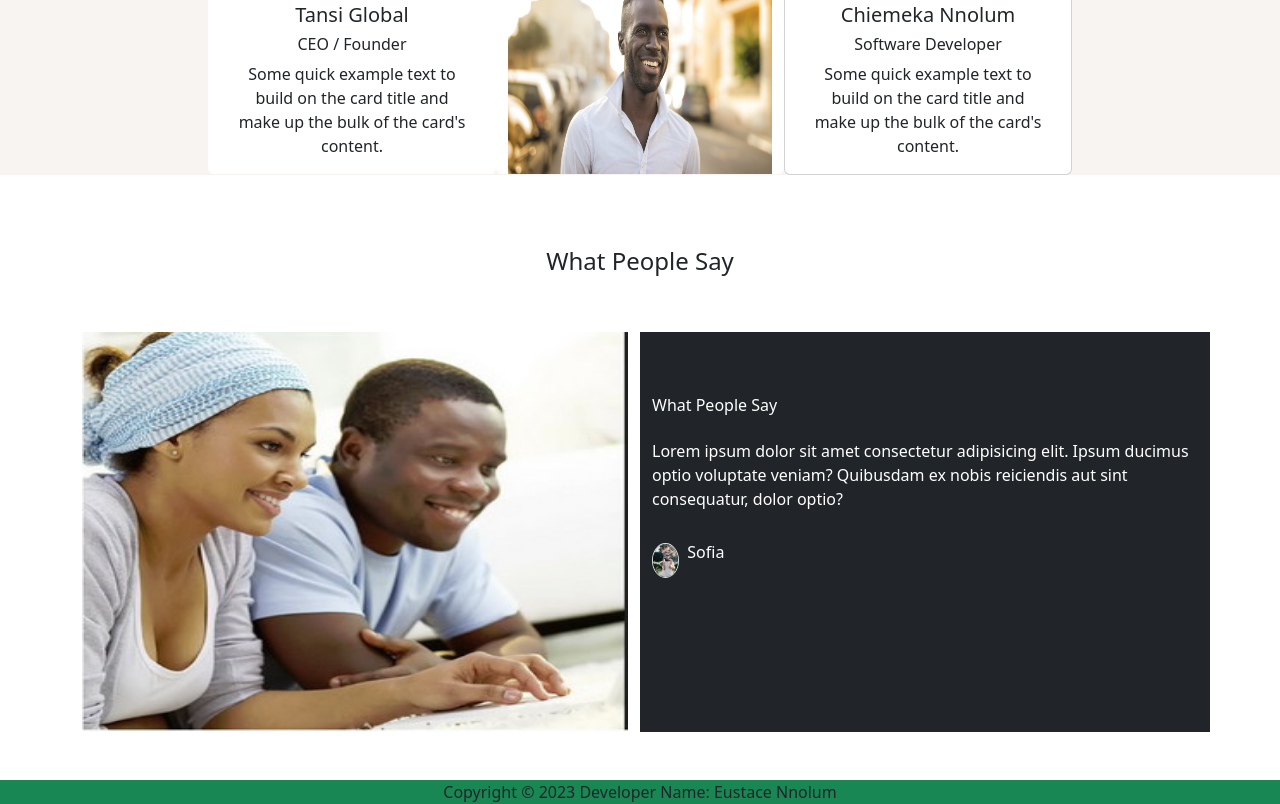
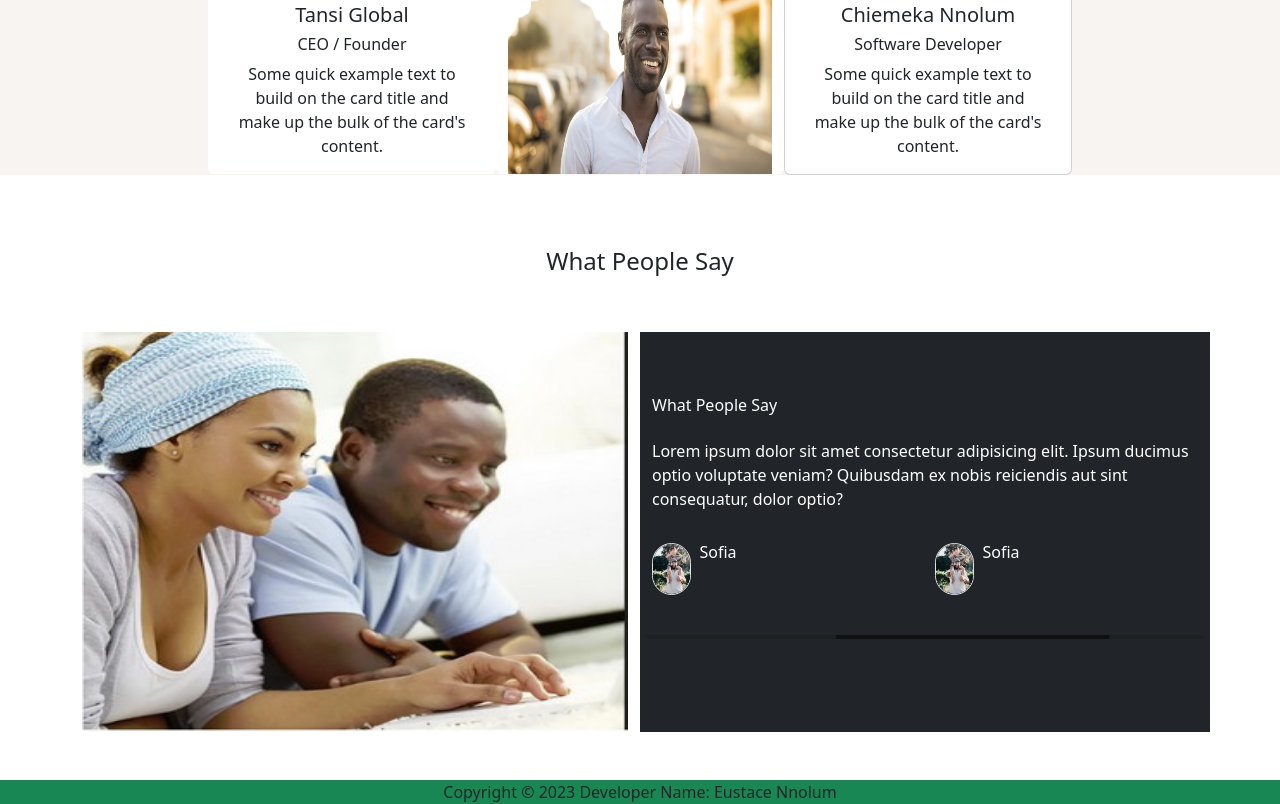
Before and after one commit to eustacetansi/3pagesite, a website: page index.html in a window 1280 px wide. Shown: the part 1602-2406 px from the top of the page. Drawn offline with nearby package versions, Linux system fonts and the light colour scheme.

Commit message:
added swiper and animation

```diff
--- a/index.html
+++ b/index.html
@@ -6,6 +6,15 @@
     <title>assessment</title>
     <!-- css style link -->
     <link rel="stylesheet" href="./style/style.css">
+
+     <!-- AOS link -->
+     <link href="https://unpkg.com/aos@2.3.1/dist/aos.css" rel="stylesheet">
+    <!-- swiper link cdn -->
+    <link
+     rel="stylesheet"
+     href="https://cdn.jsdelivr.net/npm/swiper@10/swiper-bundle.min.css"
+    />
+    <!-- bootstrap link -->
     <link href="https://cdn.jsdelivr.net/npm/bootstrap@5.3.2/dist/css/bootstrap.min.css" rel="stylesheet" integrity="sha384-T3c6CoIi6uLrA9TneNEoa7RxnatzjcDSCmG1MXxSR1GAsXEV/Dwwykc2MPK8M2HN" crossorigin="anonymous">
   </head>
   <body>
@@ -52,7 +61,7 @@
     </div>
     <!-- hero page -->
     <div class="parent-hero">
-      <div class="pt-5 hero-section">
+      <div class="pt-5 hero-section" data-aos="flip-right" data-aos-delay="300" data-aos-easing="ease-in-back">
         <!-- write up inside hero page -->
         <div class="container pt-5 pri2-text-col">
           <div class="text-center pt-5">
@@ -94,7 +103,7 @@
         </div>
 
         <!-- right -->
-        <div class="text-center col-lg-6">
+        <div class="text-center col-lg-6" data-aos="flip-up" data-aos-delay="300" data-aos-easing="ease-in-back">
           <img src="./asset/img/pic4.jpeg" width="80%"  height="300px">
         </div>
       </div>
@@ -104,7 +113,7 @@
     <section class="pri-bg-col">
       <div class="container">
         <h3 class="pt-5 text-center">Professional Team For You</h3>
-        <div class="pt-3 row text-center d-flex align-items-center justify-content-center">
+        <div class="pt-3 row text-center d-flex align-items-center justify-content-center " data-aos="flip-right" data-aos-delay="300" data-aos-easing="ease-in-back">
           <!-- firstcard -->
           <div class="card col-4 border-0" style="width: 18rem;">
             <img src="./asset/img/people1.jpeg" class="card-img-top"height="250px"  alt="...">
@@ -152,10 +161,43 @@
             <h6 class="pt-5 pb-3">What People Say</h6>
             <p class="pb-3">Lorem ipsum dolor sit amet consectetur adipisicing elit. Ipsum ducimus optio voluptate veniam? Quibusdam ex nobis reiciendis aut sint consequatur, dolor optio?</p>
             <div class="row text-white">
-              <div class="d-flex">
-                <img src="./asset/img/people1.jpeg" class="border" width="5%" alt="">
-                <h6 class="text-white mx-2">Sofia</h6>
-              </div>
+                <!-- Slider main container -->
+            <div class="swiper">
+  <!-- Additional required wrapper -->
+  <div class="swiper-wrapper pb-5">
+    <!-- Slides -->
+    <div class="swiper-slide">
+      <div class="d-flex">
+        <img src="./asset/img/people1.jpeg" class="border rounded-5" width="15%" alt="">
+        <h6 class="text-white mx-2">Sofia</h6>
+      </div>
+    </div>
+    <div class="swiper-slide">
+      <div class="d-flex">
+        <img src="./asset/img/people1.jpeg" class="border rounded-5" width="15%" alt="">
+        <h6 class="text-white mx-2">Sofia</h6>
+      </div>
+    </div>
+    <div class="swiper-slide"><div class="d-flex">
+      <img src="./asset/img/people1.jpeg" class="border rounded-5" width="15%" alt="">
+      <h6 class="text-white mx-2">Sofia</h6>
+    </div></div>
+    <div class="swiper-slide"><div class="d-flex">
+      <img src="./asset/img/people1.jpeg" class="border rounded-5" width="15%" alt="">
+      <h6 class="text-white mx-2">Sofia</h6>
+    </div></div>
+  </div>
+  <!-- If we need pagination -->
+  <!-- <div class="swiper-pagination"></div> -->
+
+  <!-- If we need navigation buttons -->
+  <!-- <div class="swiper-button-prev"></div>
+  <div class="swiper-button-next"></div> -->
+
+  <!-- If we need scrollbar -->
+  <div class="swiper-scrollbar"></div>
+            </div>
+
             </div>
           </div>
         </div>
@@ -166,6 +208,18 @@
     <div class="bg-success text-center">
       Copyright &copy; 2023 Developer Name: Eustace Nnolum
     </div>
+
+    <!-- swiper js cdn -->
+    <script src="https://cdn.jsdelivr.net/npm/swiper@10/swiper-bundle.min.js"></script>
+    <script src="./swiper.js"></script>
+
+    <!-- AOS LINK -->
+    <script src="https://unpkg.com/aos@2.3.1/dist/aos.js"></script>
+    <script>
+      AOS.init();
+    </script>
+
+    <!-- bootstrap script -->
     <script src="https://cdn.jsdelivr.net/npm/bootstrap@5.3.2/dist/js/bootstrap.bundle.min.js" integrity="sha384-C6RzsynM9kWDrMNeT87bh95OGNyZPhcTNXj1NW7RuBCsyN/o0jlpcV8Qyq46cDfL" crossorigin="anonymous"></script>
   </body>
 </html>
--- /dev/null
+++ b/swiper.js
@@ -0,0 +1,57 @@
+const swiper = new Swiper('.swiper', {
+    // Optional parameters
+    direction: 'horizontal',
+
+
+    // If we need pagination
+    pagination: {
+      el: '.swiper-pagination',
+    },
+
+    // Navigation arrows
+    // navigation: {
+    //   nextEl: '.swiper-button-next',
+    //   prevEl: '.swiper-button-prev',
+    // },
+
+    //  per view
+    slidesPerView: 3,
+    spaceBetween: 10,
+
+    // auto play
+    autoplay: {
+        delay: 2000,
+      },
+      loop: true,
+
+
+
+    // And if we need scrollbar
+    scrollbar: {
+      el: '.swiper-scrollbar',
+    },
+    //break point
+    // Responsive breakpoints
+  breakpoints: {
+    // when window width is >= 320px
+    320: {
+      slidesPerView: 1,
+      spaceBetween: 20
+    },
+    // when window width is >= 480px
+    1024: {
+      slidesPerView: 2,
+      spaceBetween: 20
+    },
+    // when window width is >= 640px
+    640: {
+      slidesPerView: 2,
+      spaceBetween: 40
+    },
+    // when window width is >= 640px
+    2560: {
+        slidesPerView: 3,
+        spaceBetween: 300
+      }
+  }
+  });
```
Also changed, not shown: aboutUs.html (+12 -1 lines), contact.html (+11 -1 lines).
